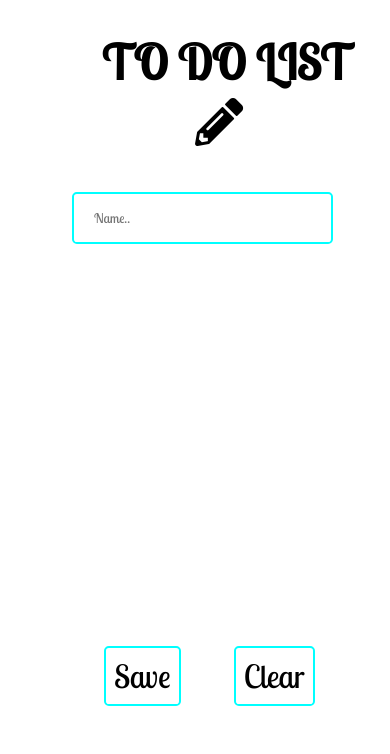
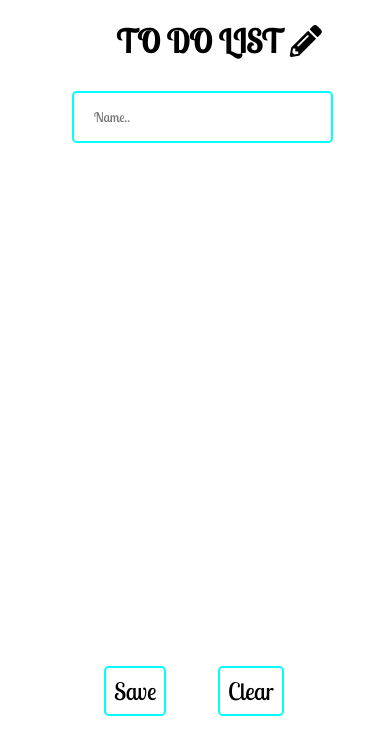
Before and after one commit to folarmi/Fola-s-To-Do-App, a plain HTML site: page index.html in a window 390 px wide. Drawn offline with Linux system fonts and the light colour scheme.

Commit message:
Adjusted mobile version

```diff
--- a/style.css
+++ b/style.css
@@ -1,6 +1,6 @@
 body{
     font-family: 'Lobster Two';
-    font-size: 1.5rem;
+    font-size: 1.0rem;
 }
 
 .main-wrapper{
@@ -28,7 +28,7 @@ h1{
 
 li{
     list-style-type: none;
-    padding: 0.5rem;
+    padding: 0.3rem;
 }
 
 button{
@@ -36,7 +36,7 @@ button{
     padding: 0.5rem;
     border: 2px solid aqua;
     border-radius: 0.3rem;
-    font-size: 2.0rem;
+    font-size: 1.5rem;
     background-color: white;
     margin-bottom: 8rem;
     font-family: 'Lobster Two';
@@ -44,7 +44,7 @@ button{
 
 #buttons{
     position: fixed;
-    bottom: 10px;
+    bottom: 0px;
     margin-left: 2rem;
 }
 
```
